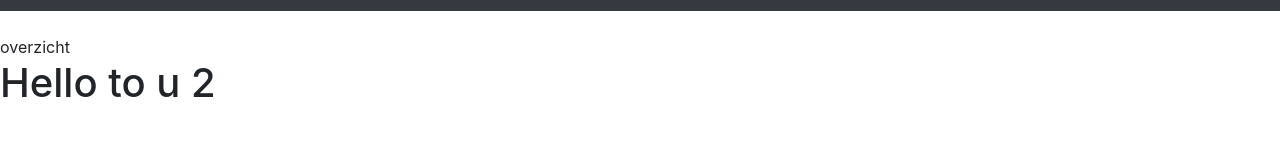
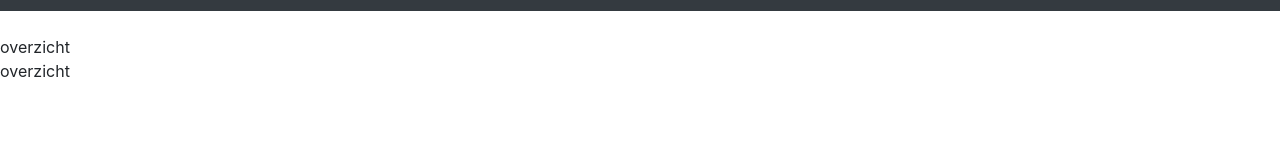
Before and after one commit to Frontend-2-2020/MovieDB-part3-Groep3, a React (Create React App) app: page / in a window 1280 px wide. Shown: the part 140-297 px from the top of the page. Built offline with nearby package versions, Linux system fonts and the light colour scheme.

Commit message:
Basic html

```diff
--- a/src/App.js
+++ b/src/App.js
@@ -24,8 +24,12 @@ class App extends Component {
           <Route path="/" exact component={Overzicht} />
           <Route path="/" component={Page404} />
         </Switch>
+
         <div>
-          <h1>Hello to u 2</h1>
+          <Overzicht />
+        </div>
+        <div>
+          <Detail />
         </div>
       </Router>
     );
```
